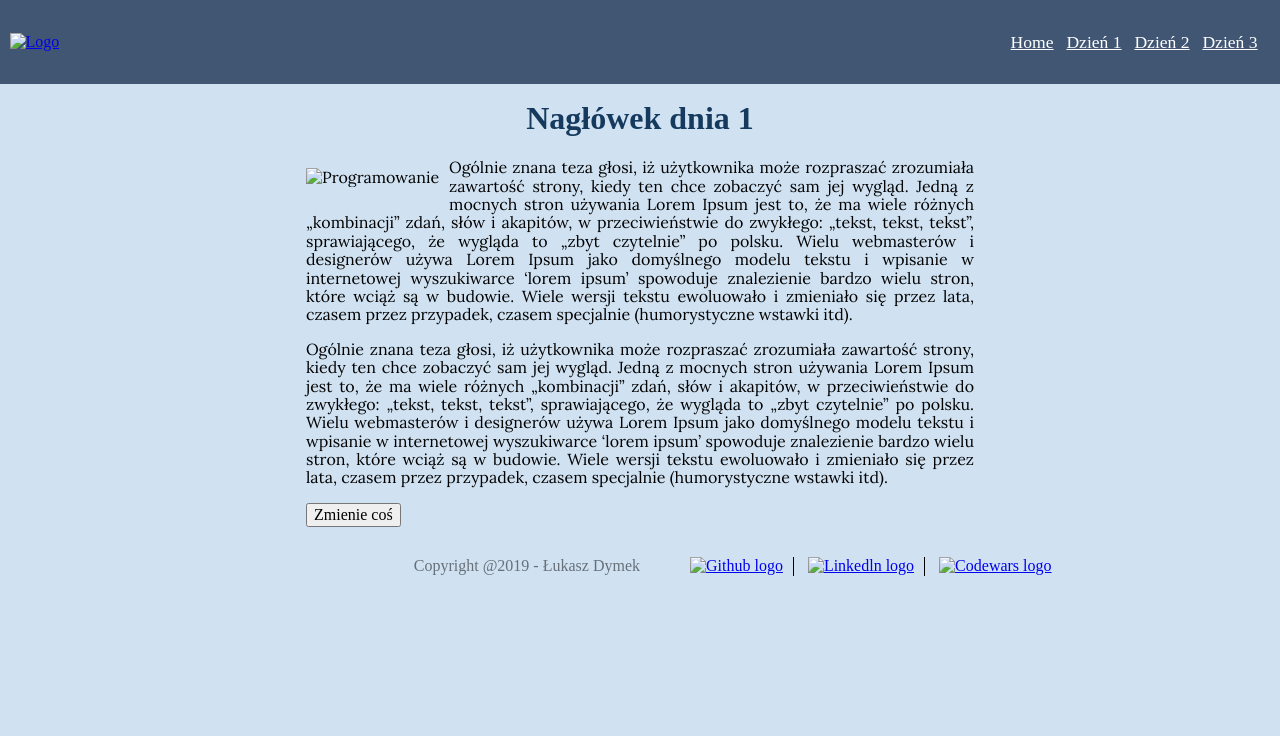
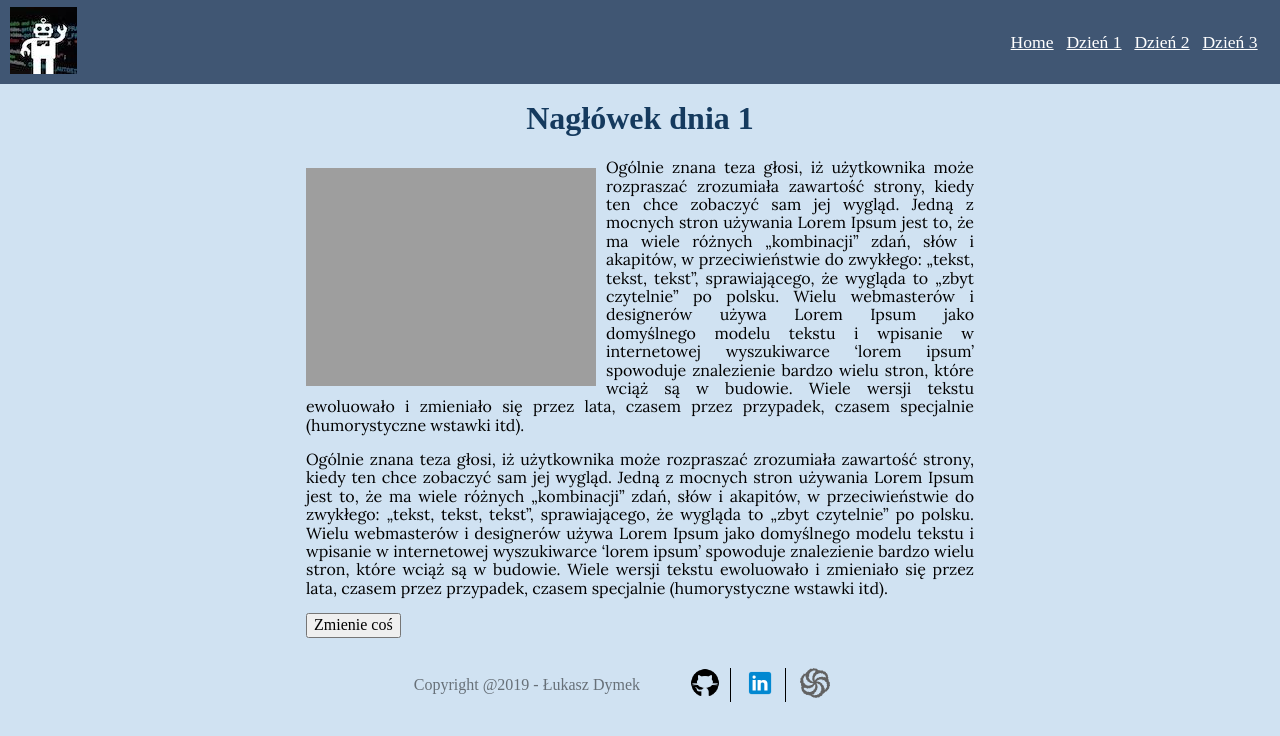
Before and after one commit to jundymek/homepage-gulp, a website: page src/content/days/day1.html in a window 1280 px wide. Drawn offline with nearby package versions, Linux system fonts and the light colour scheme; files that its build step writes are made by us from their sources; the site is published under a folder, as on GitHub Pages, so addresses that start at the root find nothing; files whose address does not match are found by name.

Commit message:
fix: paths on github pages

```diff
--- a/src/content/days/day1.html
+++ b/src/content/days/day1.html
@@ -14,7 +14,7 @@
 <body>
     <main class="main">
         <header class="header header--js">
-            <a class="header__logo" href="../"><img class="header__logo-image" src="/../assets/images/jundymek.jpg" alt="Logo" /></a>
+            <a class="header__logo" href="../"><img class="header__logo-image" src="../assets/images/jundymek.jpg" alt="Logo" /></a>
             <button class="header__hamburger header__hamburger--js" aria-label="Otwarcie menu"><i class="fas fa-bars"></i></button>
             <nav class="nav">
                 <ul class="nav__list nav__list--js">
@@ -36,7 +36,7 @@
         <article class="article">
             <h1 class="article__title">Nagłówek dnia 1</h1>
             <p class="article__paragraph">
-                <img class="article__image" src="/../assets/images/programming.jpg" alt="Programowanie" />
+                <img class="article__image" src="../assets/images/programming.jpg" alt="Programowanie" />
                 Ogólnie znana teza głosi, iż użytkownika może rozpraszać
                 zrozumiała zawartość strony, kiedy ten chce zobaczyć sam jej
                 wygląd. Jedną z mocnych stron używania Lorem Ipsum jest to,
@@ -71,11 +71,11 @@
             <span class="footer__copyright">Copyright @2019 - Łukasz Dymek</span>
             <ul class="footer-list">
                 <li class="footer-list__item"><a href="https://github.com/jundymek"><img class="footer-list__image"
-                            src="/../assets/images/github_icon.png" alt="Github logo"></a></li>
+                            src="../assets/images/github_icon.png" alt="Github logo"></a></li>
                 <li class="footer-list__item"><a href="https://www.linkedin.com/in/lukasz-dymek/"><img
-                            class="footer-list__image" src="/../assets/images/linkedln.png" alt="Linkedln logo"></a></li>
+                            class="footer-list__image" src="../assets/images/linkedln.png" alt="Linkedln logo"></a></li>
                 <li class="footer-list__item"><a href="https://www.codewars.com/users/jundymek"><img
-                            class="footer-list__image" src="/../assets/images/codewars.svg" alt="Codewars logo"></a></li>
+                            class="footer-list__image" src="../assets/images/codewars.svg" alt="Codewars logo"></a></li>
             </ul>
         </footer>
         <a class="arrow-up arrow-up--js" href="#"><i class="fas fa-arrow-circle-up"></i></a>
```
Also changed, not shown: src/content/days/day2.html (+2 -2 lines), src/content/index.html (+5 -5 lines).
